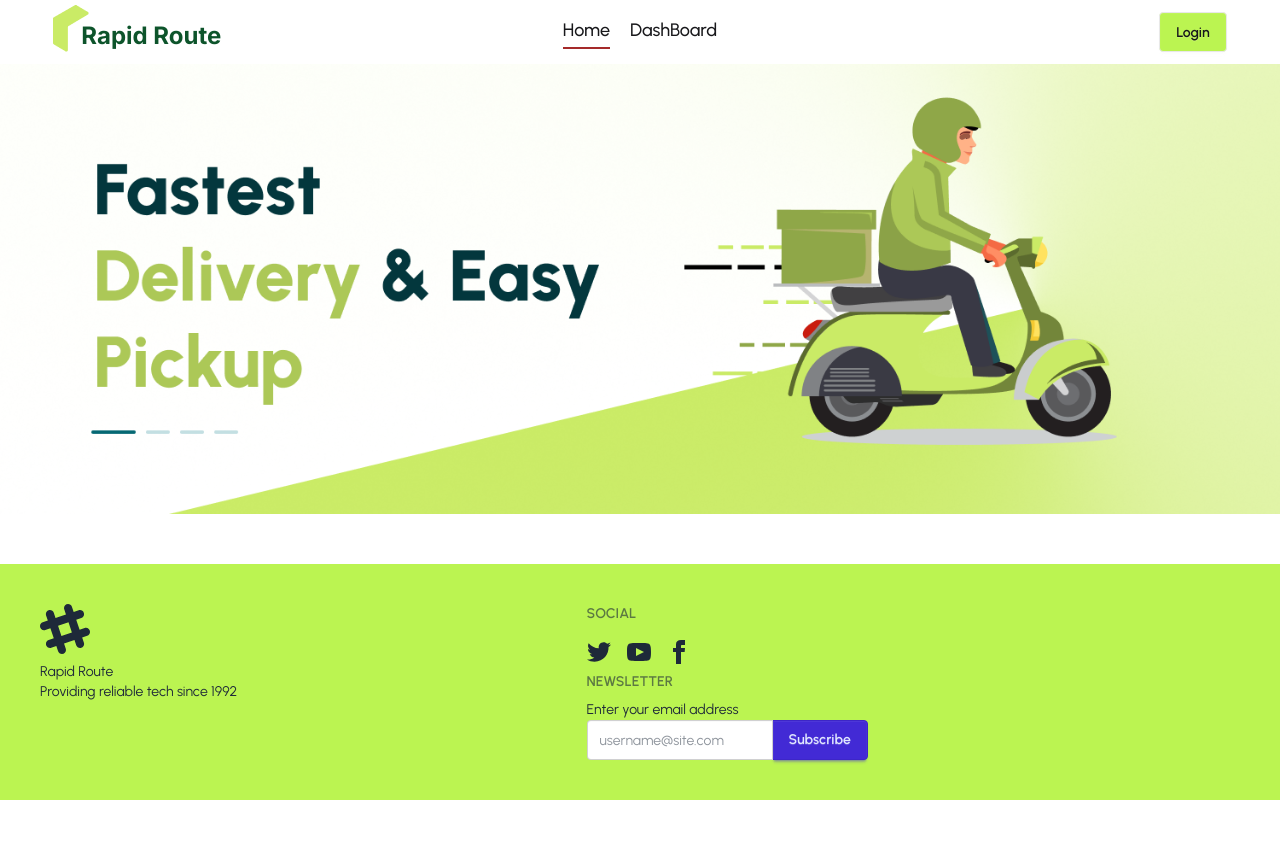
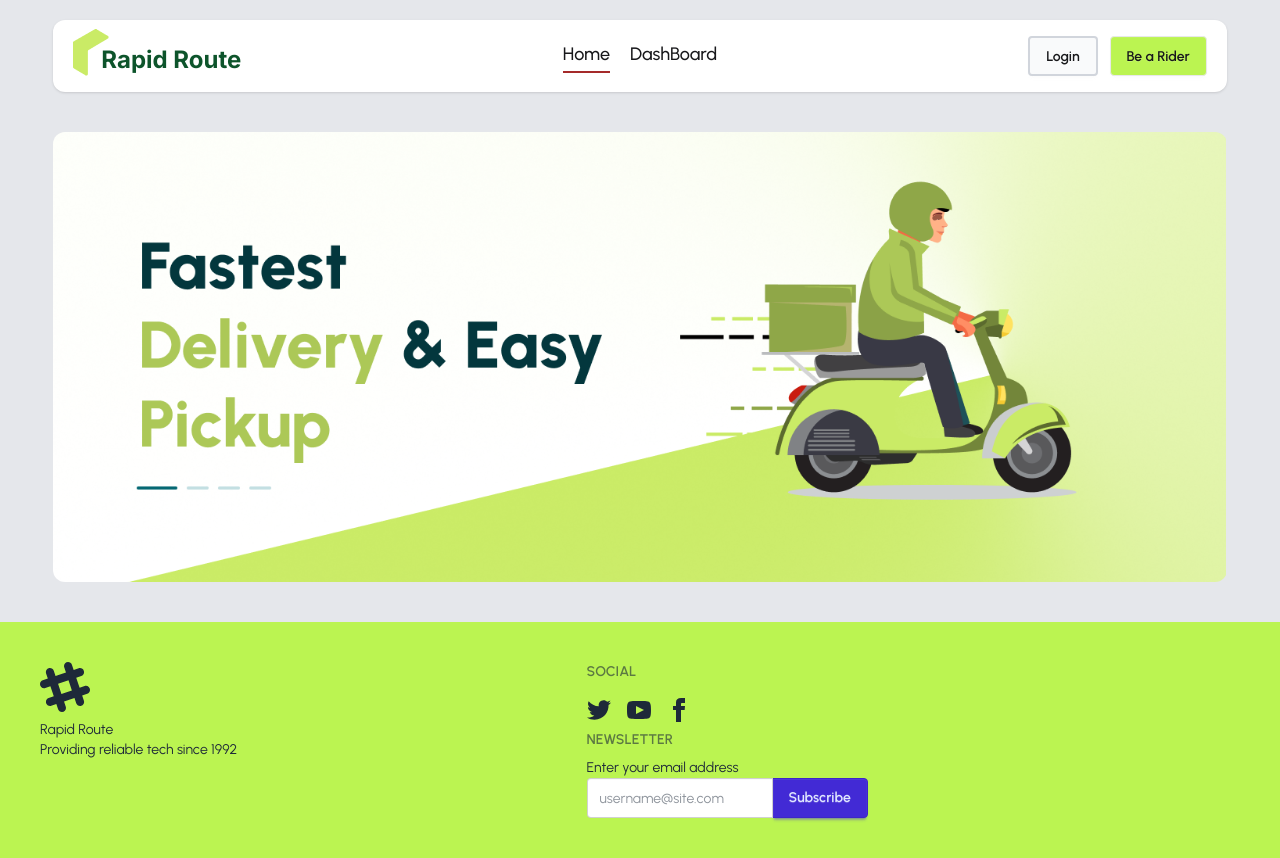
Before and after one commit to moktadir-mirul/rapid-route, a React (Vite) app: page / in a window 1280 px wide. Before the commit the page ends 800 px from the top, so only its background shows below. Built offline with nearby package versions, Linux system fonts and the light colour scheme; a web font is replaced by a local one.

Commit message:
how it works data added

```diff
--- a/index.html
+++ b/index.html
@@ -25,7 +25,7 @@
       }
     </style>
   </head>
-  <body class="urban">
+  <body class="urban bg-gray-200">
     <div id="root"></div>
     <script type="module" src="/src/main.jsx"></script>
   </body>
--- /dev/null
+++ b/public/HowItWorks.json
@@ -0,0 +1,22 @@
+[
+    {
+        "id": 1,
+        "title": "Boking Pick & Drop",
+        "details": "From personal package to business shipment - we deliver on time, every time."
+    },
+        {
+        "id": 2,
+        "title": "Cash On Delivery",
+        "details": "From personal package to business shipment - we deliver on time, every time."
+    },
+        {
+        "id": 1,
+        "title": "Delivery Hub",
+        "details": "From personal package to business shipment - we deliver on time, every time."
+    },
+        {
+        "id": 1,
+        "title": "Booking SME & Corporate",
+        "details": "From personal package to business shipment - we deliver on time, every time."
+    }
+]
--- a/src/App.css
+++ b/src/App.css
@@ -5,6 +5,6 @@ a.active {
     border-bottom: 2px solid brown;
     padding-bottom: 3px;
 }
-#navLinks {
+/* #navLinks {
     padding: 0;
-}
+} */
--- a/src/Components/Banner/Banner.jsx
+++ b/src/Components/Banner/Banner.jsx
@@ -14,7 +14,7 @@ import { Autoplay, Pagination, Navigation } from 'swiper/modules';
 
 export default function Banner() {
   return (
-    <div className='h-[450px]'>
+    <div className='w-11/12 mx-auto rounded-xl my-10 h-[450px]'>
       <Swiper spaceBetween={30}
         centeredSlides={true}
         autoplay={{
@@ -27,10 +27,10 @@ export default function Banner() {
         // navigation={true}
         loop={true}
         modules={[Autoplay, Pagination, Navigation]}
-        className="mySwiper">
+        className="mySwiper rounded-xl">
         <SwiperSlide className='w-full h-[80vh]'><img src={BannerImg1} alt="Banner" /></SwiperSlide>
-        <SwiperSlide><img src={BannerImg2} alt="" /></SwiperSlide>
-        <SwiperSlide><img src={BannerImg3} alt="" /></SwiperSlide>
+        <SwiperSlide className='w-full h-[80vh]'><img src={BannerImg2} alt="" /></SwiperSlide>
+        <SwiperSlide className='w-full h-[80vh]'><img src={BannerImg3} alt="" /></SwiperSlide>
       </Swiper>
     </div>
   );
--- /dev/null
+++ b/src/Components/HowIt/HowIt.jsx
@@ -0,0 +1,11 @@
+import React from 'react';
+
+const HowIt = () => {
+    return (
+        <div className='w-10/12 mx-auto my-5'>
+            <h1 className='font-bold text-2xl'>How it works</h1>
+        </div>
+    );
+};
+
+export default HowIt;
--- a/src/Components/Navbar/NavBar.jsx
+++ b/src/Components/Navbar/NavBar.jsx
@@ -10,8 +10,8 @@ const NavBar = () => {
     </>
   );
   return (
-    <div className="w-full shadow-sm">
-      <div className="navbar w-11/12 mx-auto" id="navLinks">
+    <div className="w-11/12 mx-auto my-5 shadow-sm bg-white rounded-xl">
+      <div className="navbar px-5" id="navLinks">
         <div className="navbar-start">
           <div className="dropdown">
             <div tabIndex={0} role="button" className="btn btn-ghost lg:hidden">
@@ -43,9 +43,12 @@ const NavBar = () => {
         <div className="navbar-center hidden lg:flex">
           <ul className="menu menu-horizontal px-1 flex gap-5 text-lg">{Links}</ul>
         </div>
-        <div className="navbar-end">
+        <div className="navbar-end gap-3">
           <Link>
-            <button className="btn bg-lime-300 hover:bg-lime-500 duration-200">Login</button>
+            <button className="btn bg-gray-50 border-2 border-gray-300 hover:bg-lime-500 duration-200">Login</button>
+          </Link>
+          <Link>
+            <button className="btn bg-lime-300 hover:bg-lime-500 duration-200">Be a Rider</button>
           </Link>
         </div>
       </div>
```
